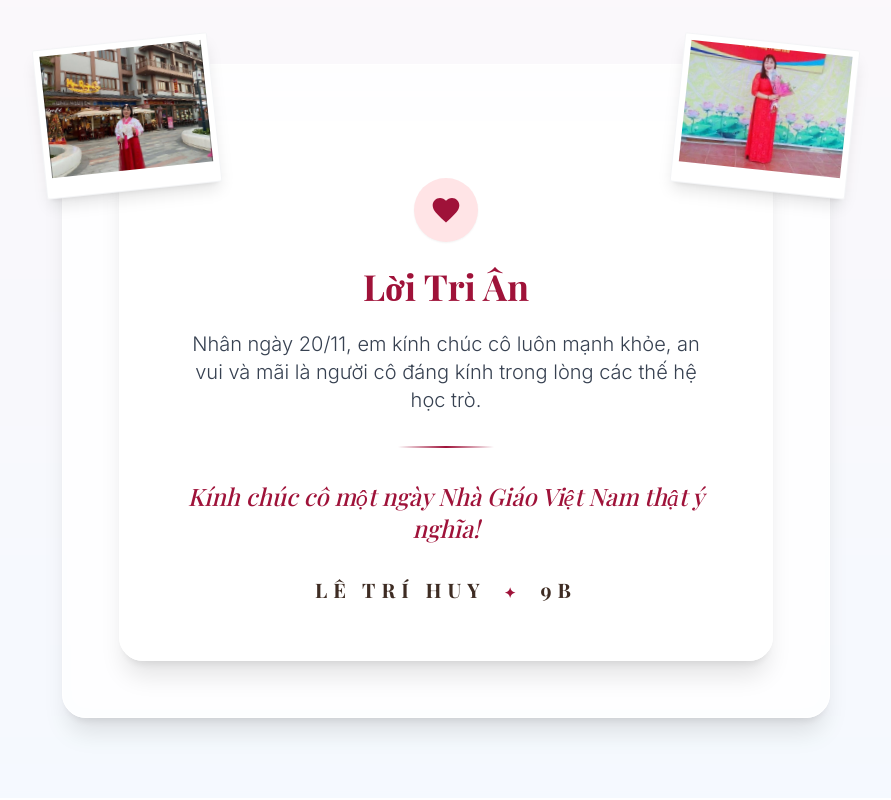
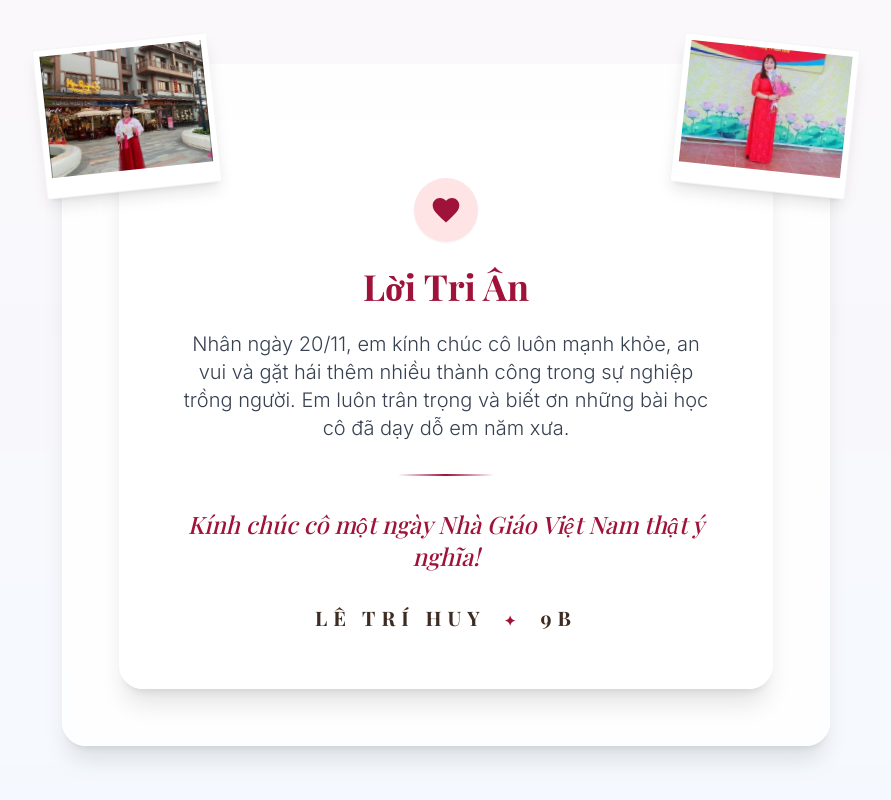
Before and after one commit to huyle123-e/thiep20-11, a plain HTML site: page index.html in a window 1280 px wide. Shown: the part 2123-2923 px from the top of the page, without its empty margins (194-1085 px from the left). Drawn offline with nearby package versions, Linux system fonts and the light colour scheme; a web font is replaced by a local one.

Commit message:
Update index.html

```diff
--- a/index.html
+++ b/index.html
@@ -251,7 +251,7 @@
             </h3>
 
             <p class="text-gray-700 text-lg md:text-xl leading-relaxed mb-8 font-light">
-                Nhân ngày 20/11, em kính chúc cô luôn mạnh khỏe, an vui và mãi là người cô đáng kính trong lòng các thế hệ học trò.
+                Nhân ngày 20/11, em kính chúc cô luôn mạnh khỏe, an vui và gặt hái thêm nhiều thành công trong sự nghiệp trồng người. Em luôn trân trọng và biết ơn những bài học cô đã dạy dỗ em năm xưa.
             </p>
 
             <div class="w-24 h-[2px] bg-gradient-to-r from-transparent via-primary to-transparent mx-auto mb-8"></div>
```
